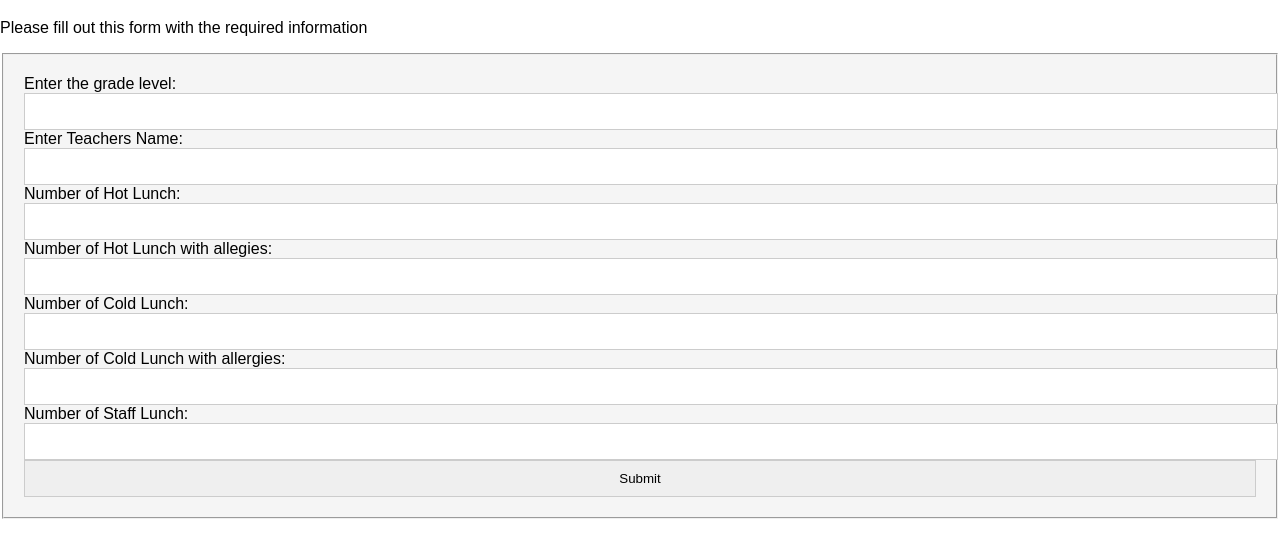
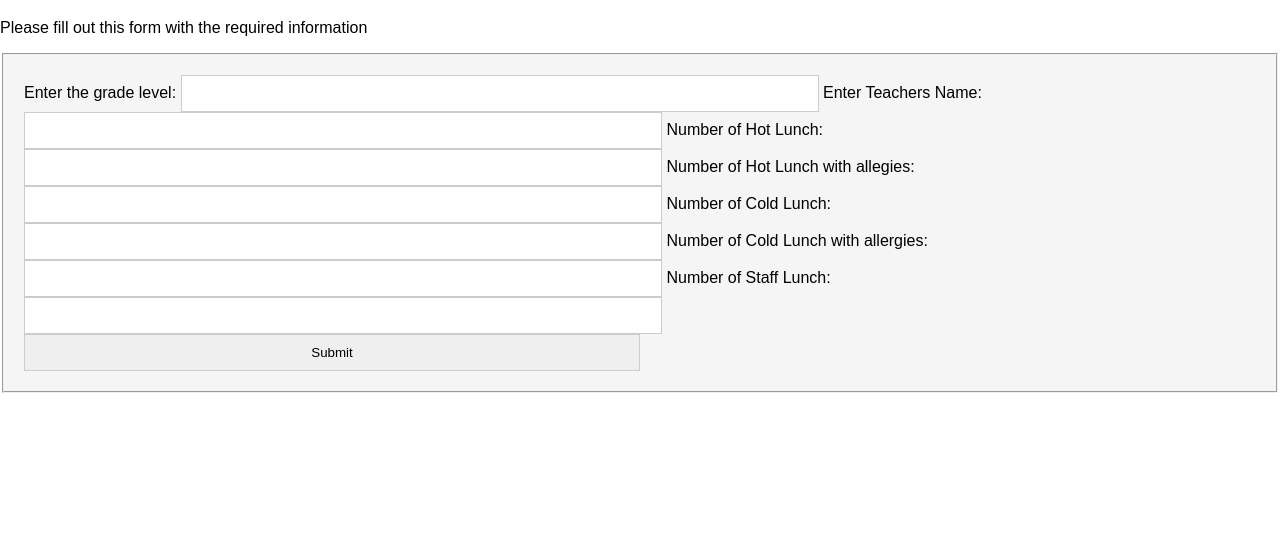
Before and after one commit to USU-ITLS-x265-23-summer/Kassy-Oveson--Project, a plain HTML site: page index.html in a window 1280 px wide. Shown: the part 101-658 px from the top of the page. Drawn offline with Linux system fonts and the light colour scheme.

Commit message:
added title & changed column width

```diff
--- a/index.html
+++ b/index.html
@@ -3,6 +3,7 @@
   <head>
     <meta charset="UTF-8">
     <title>OPERATION LUNCH COUNT</title>
+   <title>Lakeview Academy</title>
     <link rel="stylesheet" href="style/primary.css" />
       <script src="scripts/primary.js"></script>
     </head>
--- a/style/primary.css
+++ b/style/primary.css
@@ -17,7 +17,7 @@ body {
   }
 
   input {
-    width: 100%;
+    width: 50%;
     padding: 10px;
     border: 1px solid #CCCCCC;
   }
```
